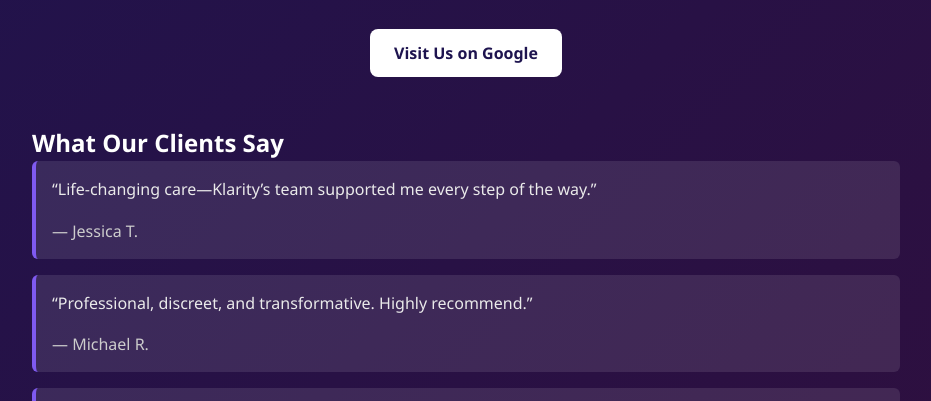
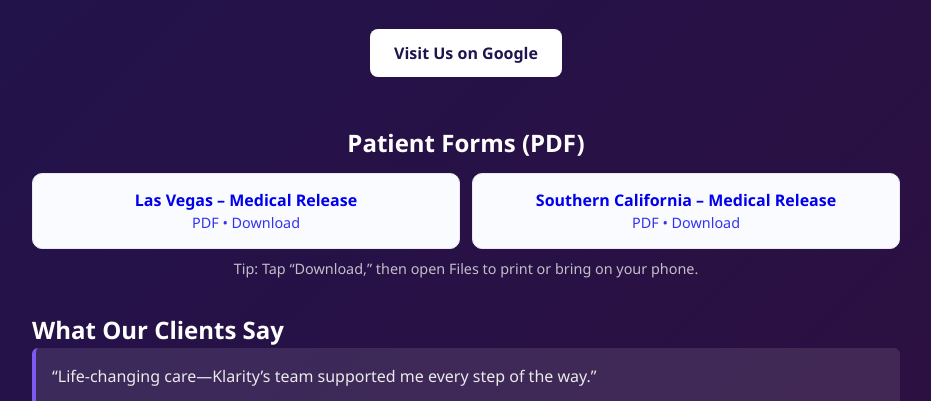
Before and after one commit to stoic-cipher/klarityclinic, a website: page index.html in a window 1280 px wide. Shown: the part 384-785 px from the top of the page, without its empty margins (174-1105 px from the left). Drawn offline with Linux system fonts and the light colour scheme.

Commit message:
med releases pdfs, update index, css

```diff
--- a/assets/style.css
+++ b/assets/style.css
@@ -129,3 +129,24 @@
 .privacy-page .container {
     text-align: left;
 }
+.downloads { margin-top: 2rem; }
+.downloads h2 { margin-bottom: .75rem; }
+.print-note { font-size: .9rem; opacity: .8; margin-top: .5rem; }
+
+.download-grid {
+    display: grid;
+    grid-template-columns: repeat(auto-fit, minmax(230px, 1fr));
+    gap: 12px;
+}
+
+.pdf-card {
+    display: block;
+    padding: 14px 16px;
+    border: 1px solid #e8e8ee;
+    border-radius: 10px;
+    background: #fafbff;
+    text-decoration: none;
+}
+.pdf-card:hover { background: #f0f4ff; border-color: #d7dcff; }
+.pdf-card .title { display:block; font-weight: 600; }
+.pdf-card .meta  { display:block; font-size: .9rem; opacity: .8; }
--- a/index.html
+++ b/index.html
@@ -31,6 +31,21 @@
     <a href="https://g.page/klarityclinic?share" target="_blank" class="gmb-button">
         Visit Us on Google
     </a>
+
+    <section class="downloads">
+        <h2>Patient Forms (PDF)</h2>
+        <div class="download-grid">
+            <a class="pdf-card" href="/forms/las-vegas-medical-release.pdf" download>
+                <span class="title">Las Vegas – Medical Release</span>
+                <span class="meta">PDF • Download</span>
+            </a>
+            <a class="pdf-card" href="/forms/socal-med-release.pdf" download>
+                <span class="title">Southern California – Medical Release</span>
+                <span class="meta">PDF • Download</span>
+            </a>
+        </div>
+        <p class="print-note">Tip: Tap “Download,” then open Files to print or bring on your phone.</p>
+    </section>
 
     <div class="reviews">
         <h2>What Our Clients Say</h2>
```
Also changed, not shown: 2 other files.
